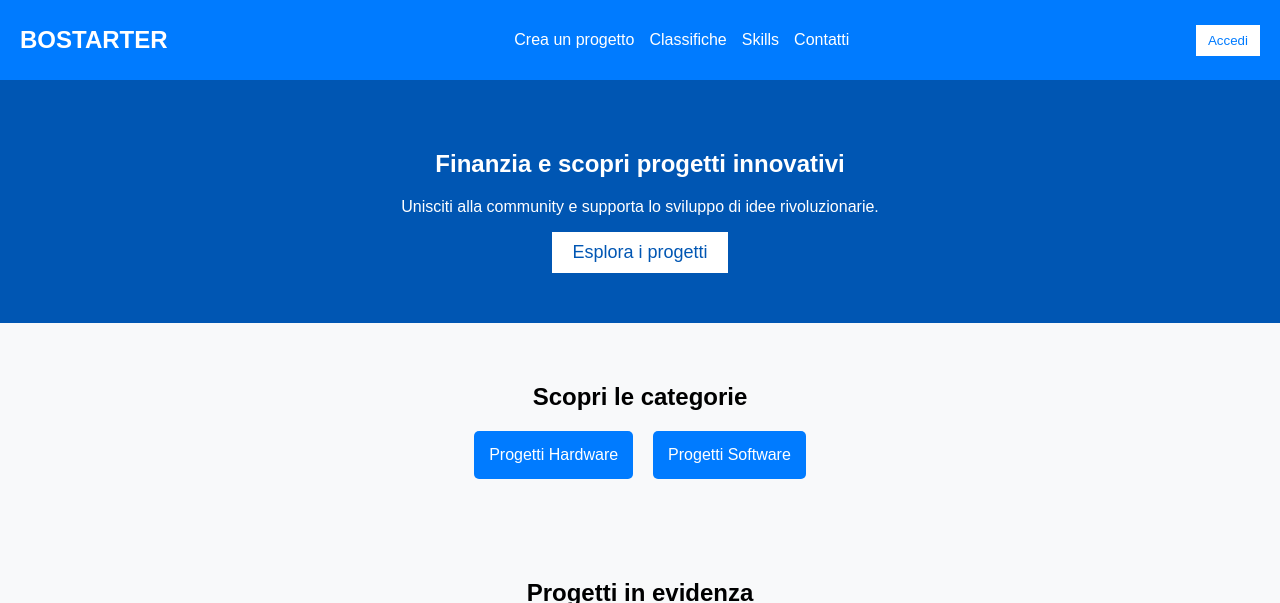
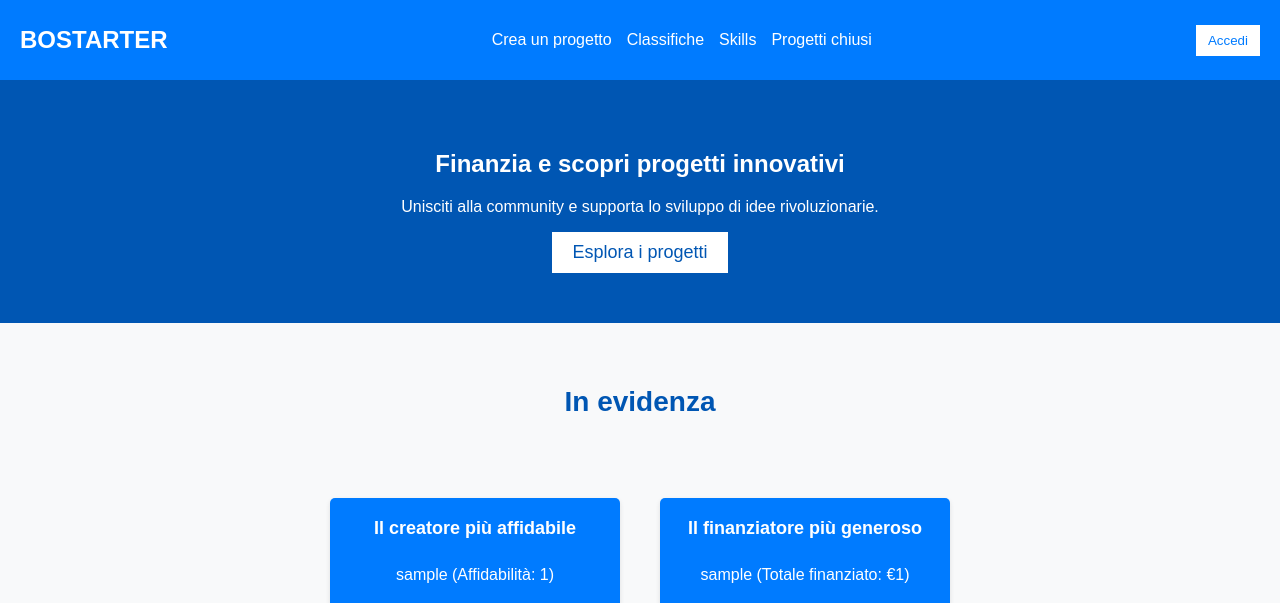
Before and after one commit to Forla03/BOSTARTER, a PHP site: page / in a window 1280 px wide. Shown: the top 603 px of the page. Run offline with PHP 8.4, Linux system fonts and the light colour scheme; tables that the repository leaves empty hold one stand-in row (values such as "Sample post"); data that the repository does not hold is empty; a stand-in replaces the project's code that opens the database connection.

Commit message:
Improved the home

```diff
--- a/Database/BOSTARTER_Script.sql
+++ b/Database/BOSTARTER_Script.sql
@@ -145,6 +145,7 @@ CREATE TABLE IF NOT EXISTS Candidatura (
     FOREIGN KEY (nome_progetto, nome_profilo) REFERENCES ProgettoProfilo(nome_progetto, nome_profilo)
 );
 
+DROP EVENT IF EXISTS ChiudiProgettiScaduti;
 
 CREATE EVENT IF NOT EXISTS ChiudiProgettiScaduti
 ON SCHEDULE EVERY 1 DAY
--- a/home.css
+++ b/home.css
@@ -59,43 +59,46 @@ nav ul {
     font-size: 18px;
 }
 
-.categories, .projects {
+.the_best {
     text-align: center;
     padding: 40px 20px;
+    background-color: #f8f9fa;
 }
 
-.category-list {
+.the_best h2 {
+    font-size: 28px;
+    color: #0056b3;
+    margin-bottom: 20px;
+}
+
+.best-list {
     display: flex;
     justify-content: center;
-    gap: 20px;
+    gap: 40px;
+    margin-top: 10vh;
 }
 
-.category {
+.best-item {
     background: #007bff;
     color: white;
-    padding: 15px;
+    padding: 20px;
     border-radius: 5px;
-    cursor: pointer;
+    box-shadow: 0px 2px 5px rgba(0, 0, 0, 0.1);
+    text-align: center;
+    width: 250px;
 }
 
-.project-list {
+.best-item > div{
+    height: 100%;
     display: flex;
+    flex-direction: column;
     justify-content: center;
-    gap: 20px;
 }
 
-.project {
-    background: white;
-    padding: 15px;
-    border-radius: 5px;
-    box-shadow: 0px 2px 5px rgba(0, 0, 0, 0.1);
+.best-item h3 {
+    font-size: 18px;
+    margin: 0;
 }
-
-    .project img {
-        width: 100%;
-        max-width: 200px;
-        border-radius: 5px;
-    }
 
 footer {
     text-align: center;
--- a/home.js
+++ b/home.js
@@ -21,4 +21,59 @@ document.addEventListener("DOMContentLoaded", function () {
             }
         })
         .catch(error => console.error("Errore nel recupero dello stato della sessione:", error));
+
+        fetch('/Backend/rankings_views/rankings.php')
+        .then(response => response.json())
+        .then(data => {
+            if (data.success) {
+                const rankings = data.rankings;
+                const bestList = document.getElementById('bestList');
+
+                // Add the most reliable creator
+                if (rankings.top_creators && rankings.top_creators.length > 0) {
+                    const topCreator = rankings.top_creators[0];
+                    const creatorDiv = document.createElement('div');
+                    creatorDiv.className = 'best-item';
+                    creatorDiv.innerHTML = `
+                        <h3>Il creatore più affidabile</h3>
+                        <div>
+                        <p>${topCreator.nickname} (Affidabilità: ${topCreator.affidabilita})</p>
+                        </div>
+                    `;
+                    bestList.appendChild(creatorDiv);
+                }
+
+                // Add the most near to be completed project
+                if (rankings.near_completion && rankings.near_completion.length > 0) {
+                    const nearCompletion = rankings.near_completion[0];
+                    const projectDiv = document.createElement('div');
+                    projectDiv.className = 'best-item';
+                    projectDiv.innerHTML = `
+                        <h3>Il progetto più vicino al completamento</h3>
+                        <p>${nearCompletion.NomeProgetto}</p>
+                        <p>Budget: €${nearCompletion.Budget}, Finanziato: €${nearCompletion.TotaleFinanziato}</p>
+                    `;
+                    bestList.appendChild(projectDiv);
+                }
+
+                // Add the most generous funder
+                if (rankings.top_funders && rankings.top_funders.length > 0) {
+                    const topFunder = rankings.top_funders[0];
+                    const funderDiv = document.createElement('div');
+                    funderDiv.className = 'best-item';
+                    funderDiv.innerHTML = `
+                        <h3>Il finanziatore più generoso</h3>
+                        <div>
+                        <p>${topFunder.nickname} (Totale finanziato: €${topFunder.TotaleFinanziato})</p>
+                        </div>
+                    `;
+                    bestList.appendChild(funderDiv);
+                }
+            } else {
+                console.error('Errore nel caricamento dei dati:', data.message);
+            }
+        })
+        .catch(error => {
+            console.error('Errore nella richiesta:', error);
+        });
 });
--- a/index.php
+++ b/index.php
@@ -30,7 +30,7 @@
                 </li>
                 <li><a href="Frontend/rankings/rankings.HTML">Classifiche</a></li>
                 <li><a href="Frontend/skills/skills.php">Skills</a></li>
-                <li><a href="#">Contatti</a></li>
+                <li><a href="Frontend/closedProjects/closed.HTML">Progetti chiusi</a></li>
             </ul>
         </nav>
         <button id="loginBtn">Accedi</button>
@@ -42,27 +42,10 @@
         <button class="cta" onclick="window.location.href= 'Frontend/general_projectsView/general.HTML'">Esplora i progetti</button>
     </section>
 
-    <section class="categories">
-        <h2>Scopri le categorie</h2>
-        <div class="category-list">
-            <div class="category">Progetti Hardware</div>
-            <div class="category">Progetti Software</div>
-        </div>
-    </section>
+    <section class="the_best">
+        <h2>In evidenza</h2>
+        <div class="best-list" id="bestList">
 
-    <section class="projects">
-        <h2>Progetti in evidenza</h2>
-        <div class="project-list">
-            <div class="project">
-                <img src="hardware.jpg" alt="Progetto Hardware">
-                <h3>Dispositivo IoT innovativo</h3>
-                <p>Un device smart per la casa con funzioni avanzate.</p>
-            </div>
-            <div class="project">
-                <img src="software.jpg" alt="Progetto Software">
-                <h3>App gestionale avanzata</h3>
-                <p>Un'app potente per organizzare il tuo lavoro.</p>
-            </div>
         </div>
     </section>
 
```
Also changed, not shown: Frontend/closedProjects/closed.HTML (added).
